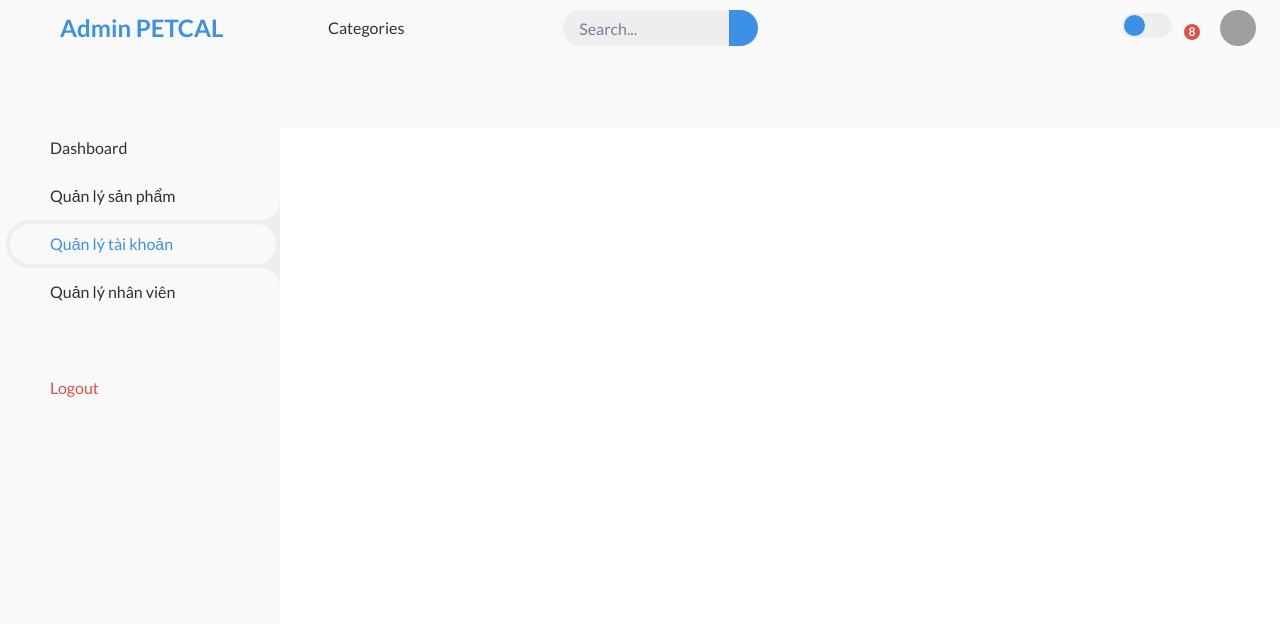
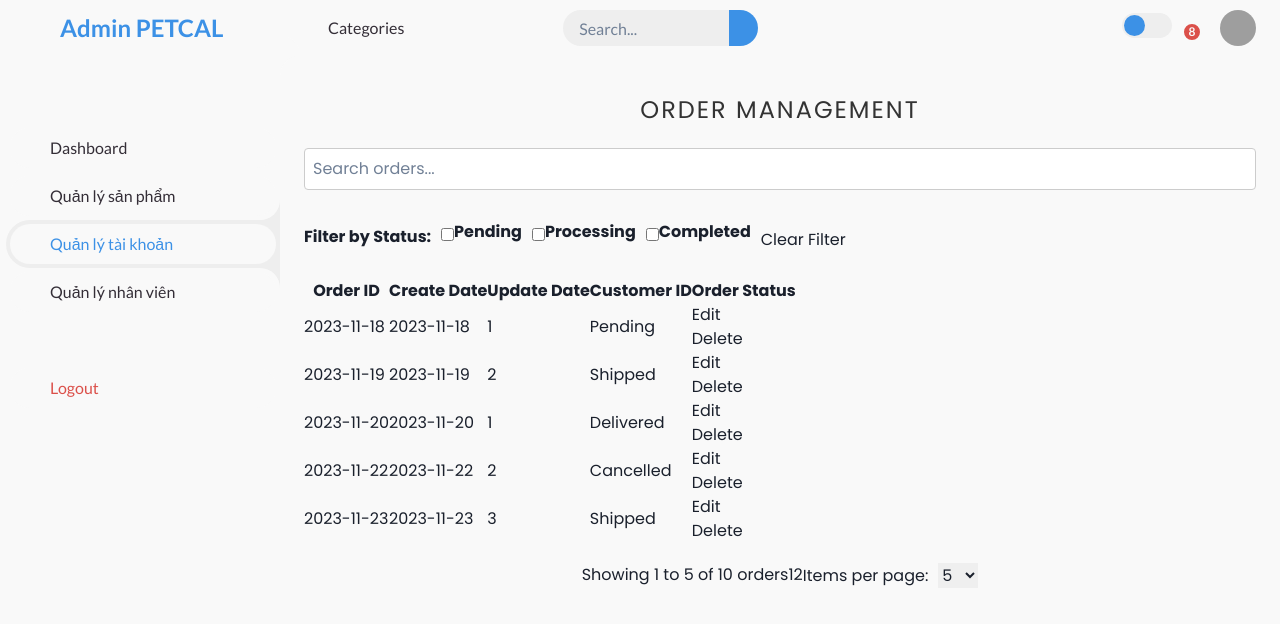
Before and after one commit to datdnt1027/Pet_Store_UI, a React (Create React App) app: page /admin in a window 1280 px wide. Both pictures are taken after a click on the link "Quản lý tài khoản". Shown: the top 624 px of the page. Built offline with nearby package versions, Linux system fonts and the light colour scheme; grey boxes are pictures that could not be loaded.

Commit message:
OrderManage

```diff
--- /dev/null
+++ b/src/components/OrderManagementPage.js
@@ -0,0 +1,184 @@
+import React, { useState, useEffect } from 'react';
+import sampleOrder from '../data/sampleOrder';
+import '../components/css/ProductsManager.css'
+import PopupForm from '../components/PopupForm'
+const OrderManagementPage = () => {
+    const [orders, setOrders] = useState([]);
+    const [searchTerm, setSearchTerm] = useState('');
+    const [sortBy, setSortBy] = useState('');
+    const [sortDirection, setSortDirection] = useState('asc');
+    const [filterStatuses, setFilterStatuses] = useState([]);
+    const [selectedOrderId, setSelectedOrderId] = useState(null);
+    const [isFormOpen, setIsFormOpen] = useState(false);
+    const [currentPage, setCurrentPage] = useState(1);
+    const [itemsPerPage, setItemsPerPage] = useState(5);
+    const [selectedOrder, setSelectedOrder] = useState(null);
+
+    const toggleForm = () => {
+      setIsFormOpen(!isFormOpen);
+    };
+
+    const handleStatusFilter = (status) => {
+      if (filterStatuses.includes(status)) {
+        setFilterStatuses(filterStatuses.filter((s) => s !== status));
+      } else {
+        setFilterStatuses([...filterStatuses, status]);
+      }
+    };
+
+    const handleClearStatusFilter = () => {
+      setFilterStatuses([]);
+    };
+
+    // Fetch orders data (replace this with your own API call)
+    useEffect(() => {
+      fetchOrders();
+    }, []);
+
+    const fetchOrders = async () => {
+      // Replace this with your own API endpoint to fetch the orders
+      // const response = await fetch('https://api.example.com/orders');
+      // const data = await response.json();
+      setOrders(sampleOrder);
+    };
+
+    const handleDelete = (orderId) => {
+      // Replace this with your own logic to delete the order
+      // You can use the orderId to identify the order to be deleted
+      console.log('Delete order with ID:', orderId);
+
+      if (selectedOrderId === orderId) {
+        setSelectedOrderId(null);
+      }
+    };
+
+    const handleSort = (field) => {
+      // Toggle the sort direction if the same field is clicked again
+      const direction = field === sortBy && sortDirection === 'asc' ? 'desc' : 'asc';
+      setSortBy(field);
+      setSortDirection(direction);
+    };
+
+    const filteredOrders = orders.filter((order) => {
+      const values = Object.values(order).map((value) => value.toString().toLowerCase());
+      return (
+        values.some((value) => value.includes(searchTerm.toLowerCase())) &&
+        (filterStatuses.length === 0 || filterStatuses.includes(order.orderStatus))
+      );
+    });
+
+    const statuses = [...new Set(orders.map((order) => order.orderStatus))];
+
+    const sortedOrders = [...filteredOrders].sort((a, b) => {
+      if (sortBy) {
+        const fieldA = a[sortBy];
+        const fieldB = b[sortBy];
+        if (fieldA < fieldB) return sortDirection === 'asc' ? -1 : 1;
+        if (fieldA > fieldB) return sortDirection === 'asc' ? 1 : -1;
+      }
+      return 0;
+    });
+
+    const indexOfLastItem = currentPage * itemsPerPage;
+    const indexOfFirstItem = indexOfLastItem - itemsPerPage;
+    const currentItems = sortedOrders.slice(indexOfFirstItem, indexOfLastItem);
+
+    const paginate = (pageNumber) => {
+      setCurrentPage(pageNumber);
+    };
+
+    const handleItemsPerPageChange = (event) => {
+      setItemsPerPage(parseInt(event.target.value));
+    };
+
+    return (
+        <div id="order-management-container">
+        <h1 id="order-management-title">Order Management</h1>
+
+        <div className="search-container">
+          <input
+            type="text"
+            id="search-input"
+            className="search-input"
+            placeholder="Search orders..."
+            value=""
+          />
+        </div>
+
+        <div className="status-filter">
+          <label htmlFor="status-filter">Filter by Status:</label>
+
+          <div>
+            <input type="checkbox" id="Pending" name="Pending" checked="" />
+            <label htmlFor="Pending">Pending</label>
+          </div>
+
+          <div>
+            <input type="checkbox" id="Processing" name="Processing" checked="" />
+            <label htmlFor="Processing">Processing</label>
+          </div>
+
+          <div>
+            <input type="checkbox" id="Completed" name="Completed" checked="" />
+            <label htmlFor="Completed">Completed</label>
+          </div>
+
+          <button id="clear-filter-button">Clear Filter</button>
+        </div>
+
+        <table id="order-table">
+          <thead>
+            <tr>
+              <th>Order ID</th>
+              <th>Create Date</th>
+              <th>Update Date</th>
+              <th>Customer ID</th>
+              <th>Order Status</th>
+              <th></th>
+            </tr>
+          </thead>
+          <tbody>
+          {currentItems.map((product) => (
+        <tr key={product.orderId}>
+          <td>{product.create_date}</td>
+          <td>{product.update_date}</td>
+          <td>{product.customerID}</td>
+          <td>{product.orderStatus}</td>
+          <td>
+              <div>
+                <button >Edit</button>
+                {isFormOpen && <PopupForm onClose={toggleForm} product={selectedOrder} />}
+              </div>
+              <div>
+                <button onClick={() => handleDelete(product.orderId)}>Delete</button>
+              </div>
+          </td>
+        </tr>
+      ))}
+          </tbody>
+        </table>
+
+        <div className="pagination-container">
+          <div className="pagination-info">
+            Showing 1 to 5 of 10 orders
+          </div>
+          <div className="pagination">
+            <button className="active">1</button>
+            <button>2</button>
+          </div>
+          <div className="items-per-page">
+            <span>Items per page:</span>
+            <select>
+              <option value="5">5</option>
+              <option value="10">10</option>
+              <option value="20">20</option>
+            </select>
+          </div>
+        </div>
+
+        <div id="popup-form"></div>
+      </div>
+    );
+  };
+
+  export default OrderManagementPage;
--- a/src/components/PopupForm.js
+++ b/src/components/PopupForm.js
@@ -1,10 +1,12 @@
 import React from 'react';
 import '../components/css/PopupForm.css'
-const PopupForm = ({ onClose }) => {
+const PopupForm = ({ onClose, product }) => {
+  if (!product) {
   return (
+
     <div className="popup-overlay">
       <div className="popup-form">
-      <button onClick={onClose}>X</button>
+      <button className='close-button' onClick={onClose}>X</button>
         {/* Form fields */}
         <form>
   <div>
@@ -59,4 +61,61 @@ const PopupForm = ({ onClose }) => {
     </div>
   );
 };
+return(<div className="popup-overlay">
+<div className="popup-form">
+<button onClick={onClose}>X</button>
+  {/* Form fields */}
+  <form>
+<div>
+<label htmlFor="pet_product_id">Pet Product ID:</label>
+<input type="text" id="pet_product_id" name="pet_product_id" value={product.pet_product_id}/>
+</div>
+
+<div>
+<label htmlFor="image">Image URL:</label>
+<input type="text" id="image" name="image" value={product.image}/>
+</div>
+
+<div>
+<label htmlFor="product_code">Product Code:</label>
+<input type="text" id="product_code" name="product_code" value={product.product_code}/>
+</div>
+
+<div>
+<label htmlFor="product_name">Product Name:</label>
+<input type="text" id="product_name" name="product_name" value={product.product_name}/>
+</div>
+
+<div>
+<label htmlFor="product_detail">Product Detail:</label>
+<textarea id="product_detail" name="product_detail" value={product.product_detail}></textarea>
+</div>
+
+<div>
+<label htmlFor="product_category_id">Product Category ID:</label>
+<input type="text" id="product_category_id" name="product_category_id" value={product.product_category_id}/>
+</div>
+
+<div>
+<label htmlFor="quantity_on_hand">Quantity on Hand:</label>
+<input type="number" id="quantity_on_hand" name="quantity_on_hand" value={product.quantity_on_hand}/>
+</div>
+
+<div>
+<label htmlFor="vendor_price">Vendor Price:</label>
+<input type="number" step="0.01" id="vendor_price" name="vendor_price" value={product.vendor_price}/>
+</div>
+
+<div>
+<label htmlFor="retail_price">Retail Price:</label>
+<input type="number" step="0.01" id="retail_price" name="retail_price" value={product.retail_price}/>
+</div>
+
+<input type="submit" value="Edit Product" />
+</form>
+
+</div>
+</div>);
+}
+
 export default PopupForm;
--- a/src/components/ProductManagementPage.js
+++ b/src/components/ProductManagementPage.js
@@ -13,6 +13,7 @@ const ProductManagementPage = () => {
   const [isFormOpen, setIsFormOpen] = useState(false);
   const [currentPage, setCurrentPage] = useState(1);
   const [itemsPerPage, setItemsPerPage] = useState(5);
+  const [selectedProduct, setSelectedProduct] = useState(null);
 
   const toggleForm = () => {
     setIsFormOpen(!isFormOpen);
@@ -25,7 +26,9 @@ const ProductManagementPage = () => {
     }
   };
   const handleEdit = (productId) => {
-    setSelectedProductId(productId);
+    const product = products.find((product) => product.pet_product_id === productId);
+    setSelectedProduct(product);
+    toggleForm();
   };
   const handleClearStatusFilter = () => {
     setFilterStatuses([]);
@@ -219,6 +222,7 @@ const ProductManagementPage = () => {
           <td>
               <div>
                 <button onClick={() => handleEdit(product.pet_product_id)}>Edit</button>
+                {isFormOpen && <PopupForm onClose={toggleForm} product={selectedProduct} />}
               </div>
               <div>
                 <button onClick={() => handleDelete(product.pet_product_id)}>Delete</button>
--- a/src/components/css/PopupForm.css
+++ b/src/components/css/PopupForm.css
@@ -72,3 +72,6 @@
   input[type="submit"]:hover {
     background-color: #45a049;
   }
+  #close-button{
+    color: black;
+  }
--- /dev/null
+++ b/src/data/sampleOrder.js
@@ -0,0 +1,38 @@
+const sampleOrder = [
+    {
+      orderId: 1,
+      create_date: '2023-11-18',
+      update_date: '2023-11-18',
+      customerID: 1,
+      orderStatus: 'Pending'
+    },
+    {
+        orderId: 2,
+        create_date: '2023-11-19',
+        update_date: '2023-11-19',
+        customerID: 2,
+        orderStatus: 'Shipped'
+      },
+      {
+        orderId: 3,
+        create_date: '2023-11-20',
+        update_date: '2023-11-20',
+        customerID: 1,
+        orderStatus: 'Delivered'
+      },
+      {
+        orderId: 5,
+        create_date: '2023-11-22',
+        update_date: '2023-11-22',
+        customerID: 2,
+        orderStatus: 'Cancelled'
+      },
+      {
+        orderId: 6,
+        create_date: '2023-11-23',
+        update_date: '2023-11-23',
+        customerID: 3,
+        orderStatus: 'Shipped'
+      }
+]
+export default sampleOrder;
--- a/src/pages/AdminPage.js
+++ b/src/pages/AdminPage.js
@@ -1,6 +1,7 @@
 import React, { useEffect, useState } from 'react';
 import AdminDashboard from '../components/AdminDashboard';
 import ProductManagementPage from '../components/ProductManagementPage';
+import OrderManagementPage from '../components/OrderManagementPage';
 import '../components/css/AdminPage.css'
 const AdminPage = () => {
     const [activeMenuItem, setActiveMenuItem] = useState('dashboard');
@@ -86,7 +87,7 @@ const AdminPage = () => {
             );
           case 'accounts':
             return (
-                <div></div>
+                <div><OrderManagementPage/></div>
             );
           case 'staffs':
             return (
```
Also changed, not shown: src/components/EditForm.js (added, +28 -0 lines).
